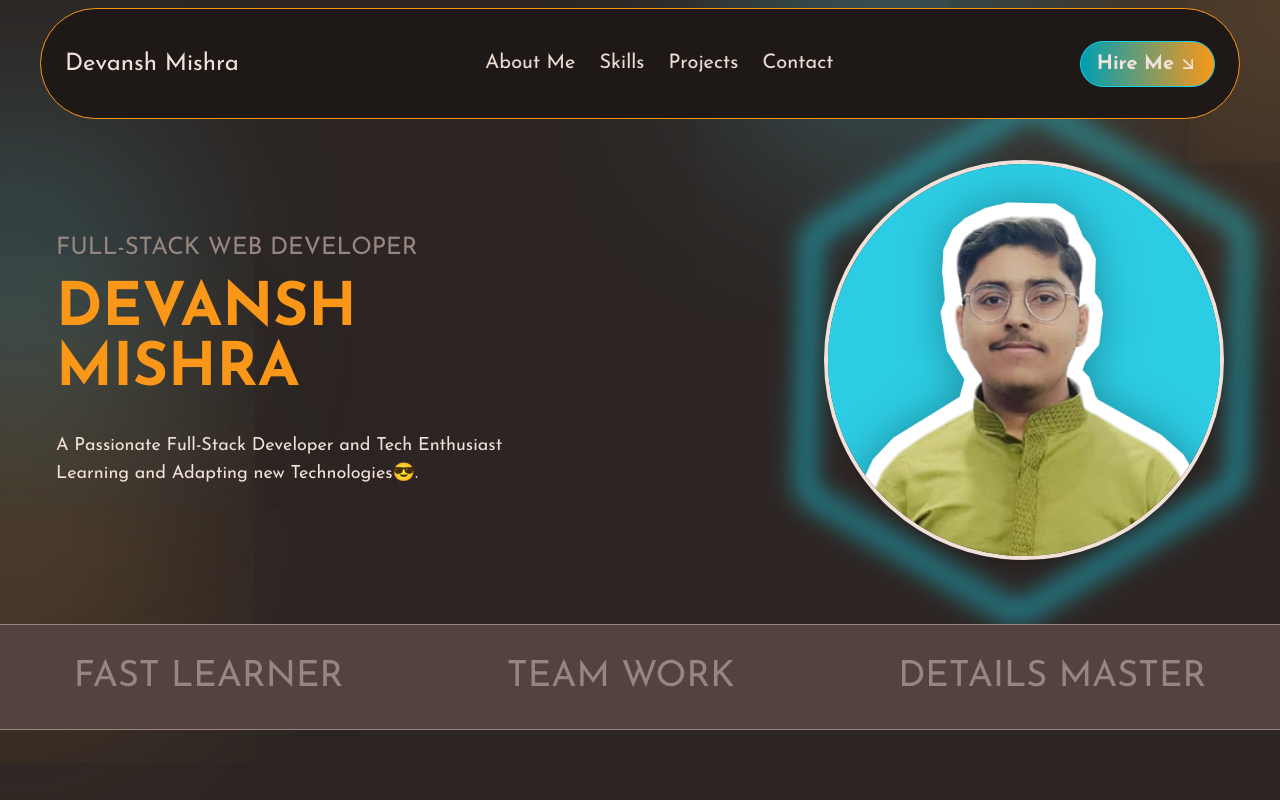
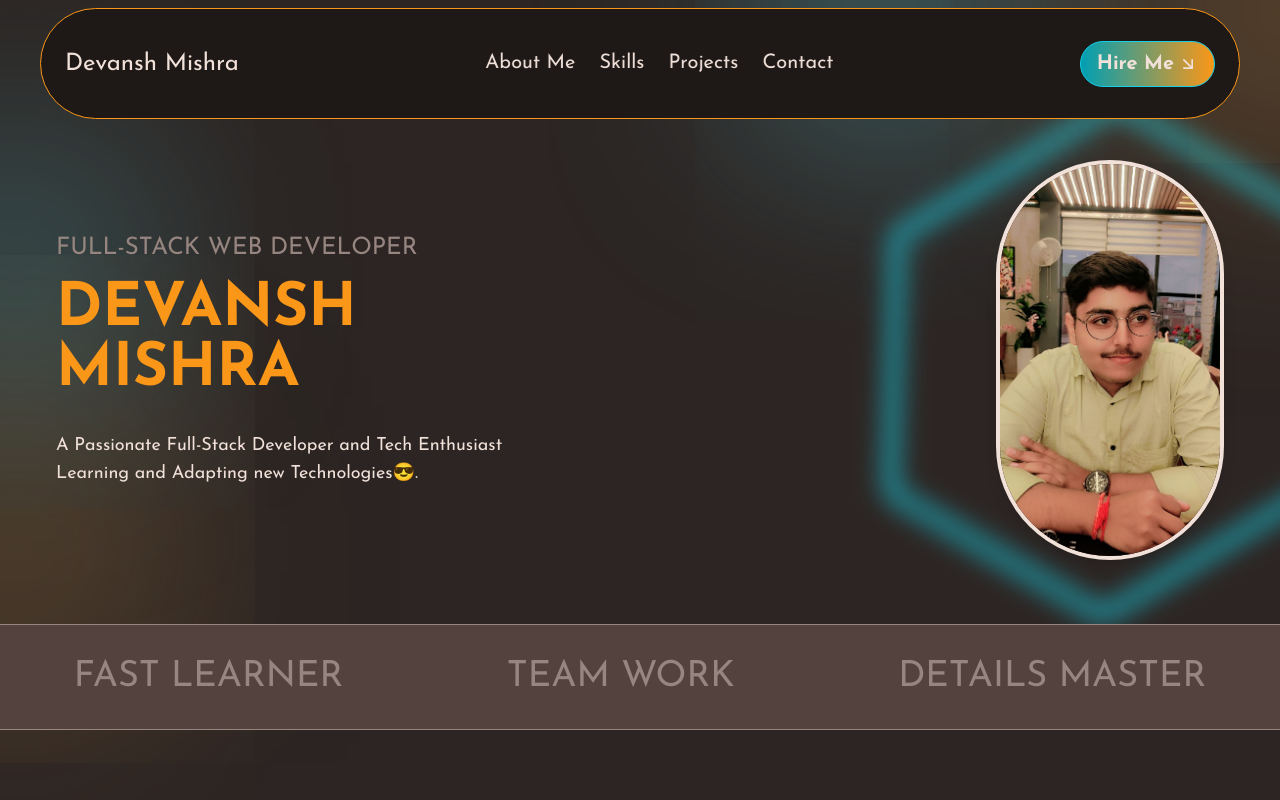
Before and after one commit to devil932003/Portfolio, a React (Vite) app: page / in a window 1280 px wide. Shown: the top 800 px of the page. Built offline with nearby package versions, Linux system fonts and the light colour scheme.

Commit message:
new-project-1

```diff
--- a/src/components/heroSection/HeroImage.jsx
+++ b/src/components/heroSection/HeroImage.jsx
@@ -5,7 +5,7 @@ const HeroImage = () => {
     <div className="relative self-end h-full w-full items-center justify-center">
       <div className=" h-full w-full">
         <img
-          src="/images/me-2.jpg"
+          src="./images/me-2.jpg"
           alt="Devansh Mishra"
           className="w-auto h-auto md:max-w-[570px] sm:max-w-[380px] absolute bottom-[0px] z-10 left-[50%] -translate-x-[50%]"
         />
--- a/src/components/heroSection/HeroPic.jsx
+++ b/src/components/heroSection/HeroPic.jsx
@@ -12,7 +12,7 @@ const HeroPic = () => {
       className=" h-full flex items-center justify-center "
     >
       <img
-        src="/images/picofme.png"
+        src="/images/me-2.jpg"
         alt="Devansh Mishra"
         className="max-h-[400px] w-auto rounded-full border-4 border-cyan-500 shadow-lg shadow-cyan-500/50 hover:scale-105 transition-transform duration-300 ease-in-out"
       />
```
